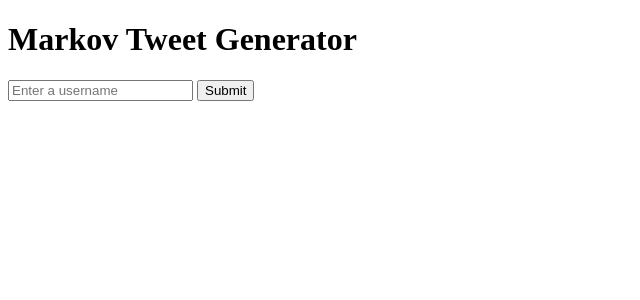
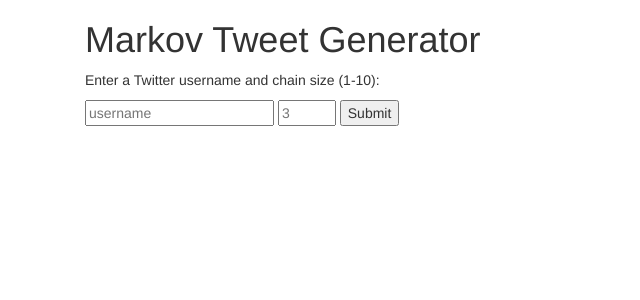
Before and after one commit to whitbit19/twitter-bot, a Flask app: page / in a window 1280 px wide. Shown: the top 300 px of the page, without its empty margins (0-640 px from the left). Run offline with Flask 2, Linux system fonts and the light colour scheme; some libraries are stand-ins or nearby versions.

Commit message:
added bootstrap

```diff
--- a/markov.py
+++ b/markov.py
@@ -5,10 +5,6 @@ def make_chains(text_string, n):
     chains = {}
 
     words = text_string.split()
-
-    if n > len(words):
-        print 'Length of n cannot be greater than text string length.'
-        sys.exit()
 
     for i in range(len(words) - n):
 
--- a/server.py
+++ b/server.py
@@ -11,18 +11,27 @@ app = Flask(__name__)
 
 app.secret_key = os.environ['APP_SECRET_KEY']
 
+#cache tweets with a dict as long as server is not reset
 tweets = {}
 
 @app.route('/')
 def index():
-
+    """Renders username input form and tweets."""
     return render_template('/homepage.html')
 
 
 @app.route('/search_user.json')
 def searches_user():
+    """Gets username input and generates tweet via Markov chains.
+
+    Validates twitter user: if user is not private, does not exist,
+    or does not have enough tweets.
+
+    """
 
     username = request.args.get('username')
+
+    size = int(request.args.get('chain-size'))
 
     tweets['username'] = username
 
@@ -33,20 +42,22 @@ def searches_user():
 
         text = ' '.join([s.text for s in statuses])
 
-        chains = markov.make_chains(text, 3)
+        if len(text) < size:
+            tweets[username] = ['Invalid user! User is either not public \
+                               or does not have enough tweets.']
 
-        random_text = markov.make_text(chains, 3)
+        else:
+            chains = markov.make_chains(text, size)
 
-        tweets.setdefault(username, [])
+            random_text = markov.make_text(chains, size)
 
-        tweets[username].append(random_text)
+            tweets.setdefault(username, [])
 
-        print tweets[username]
+            tweets[username].append(random_text)
 
 
     except twitter.TwitterError:
-        tweets[username] = ['Please enter a valid public user!']
-        print tweets[username]
+        tweets[username] = ['Please enter a valid Twitter user!']
 
     return jsonify(tweets)
 
--- a/static/homepage.js
+++ b/static/homepage.js
@@ -5,7 +5,8 @@ function findsUser(evt) {
     evt.preventDefault();
 
     var formInputs = {
-        'username': $('#username').val()
+        'username': $('#username').val(),
+        'chain-size': parseInt($('#chain-size').val())
     };
 
     $.get('/search_user.json', formInputs, generatesTweets);
@@ -21,6 +22,6 @@ function generatesTweets(results) {
     $('#tweets').empty();
 
     for(var i = tweets.length-1; i > -1; i--) {
-        $('#tweets').append('<li>' + tweets[i] + '</li>')
+        $('#tweets').append('<li class="list-group-item">' + tweets[i] + '</li>')
     }
 }
--- a/templates/homepage.html
+++ b/templates/homepage.html
@@ -3,23 +3,32 @@
 <html>
     <head>
         <title>Markov Tweet Generator</title>
+        <link href="https://maxcdn.bootstrapcdn.com/bootstrap/3.3.7/css/bootstrap.css" rel="stylesheet">
     </head>
 
 <body>
+    <div class="container-fluid">
+        <div class="container">
+            <div class='col-md-6'>
                 <h1>Markov Tweet Generator</h1>
 
+                <p>Enter a Twitter username and chain size (1-10):</p>
+
                 <form id="user-search">
-
-        <input type='username' placeholder='Enter a username' name='username' id='username' required>
-        <!-- <input type='number' placeholder='Enter a chain length (recommended 3)' min='2' max='10'> </label><br> -->
+                    <input type='username' placeholder='username' name='username' id='username' required>
+                    <input type='number' placeholder='3' min='1' max='10' name='chain-size' id='chain-size' required>
                     <input type='submit'>
                 </form>
 
-    <ul id='tweets'>
+                <ul id='tweets' class='list-group'>
                 </ul>
+            </div>
+        </div>
+    </div>
 
     <script src="http://code.jquery.com/jquery.js"></script>
     <script src="/static/homepage.js"></script>
+
 </body>
 
 </html>
```
Also changed, not shown: requirements.txt (added, +65 -0 lines). Lines whose indentation alone changed are shown as unchanged.
